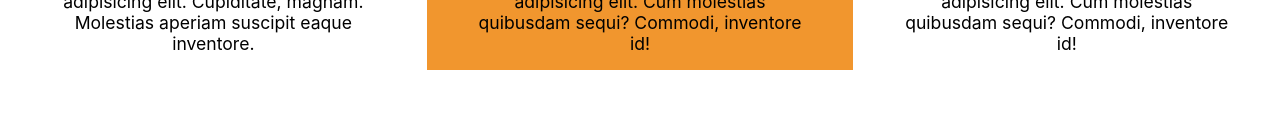
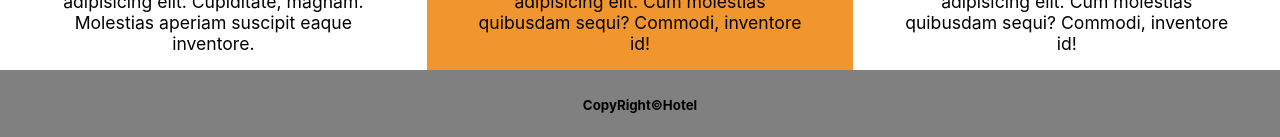
Before and after one commit to marcolvera/hotel-site, a React (Create React App) app: page / in a window 1280 px wide. Shown: the part 952-1089 px from the top of the page. Before the commit the page ends 1022 px from the top, so only its background shows below. Built offline with nearby package versions, Linux system fonts and the light colour scheme.

Commit message:
add footer

```diff
--- /dev/null
+++ b/src/components/Footer/Footer.jsx
@@ -0,0 +1,10 @@
+import React from 'react';
+import styles from './Footer.module.css'
+
+const Footer = () => {
+    return(
+        <div className={styles.footer}><h5>CopyRight&copy;Hotel</h5></div>
+    )
+};
+
+export default Footer;
--- /dev/null
+++ b/src/components/Footer/Footer.module.css
@@ -0,0 +1,5 @@
+.footer {
+    background-color: gray;
+    text-align: center;
+    padding: .3rem;
+}
--- a/src/pages/Home/Home.jsx
+++ b/src/pages/Home/Home.jsx
@@ -3,6 +3,7 @@
 import ShowCase from '../../components/ShowCase/ShowCase';
 import InfoBlock from '../../components/InfoBlock/InfoBlock';
 import InfoSection from '../../components/InfoSection/InfoSection';
+import Footer from '../../components/Footer/Footer';
 
 const Home = () => {
     return (
@@ -11,6 +12,7 @@
             <ShowCase />
             <InfoBlock />
             <InfoSection />
+            <Footer />
         </div>
     )
 }
```
